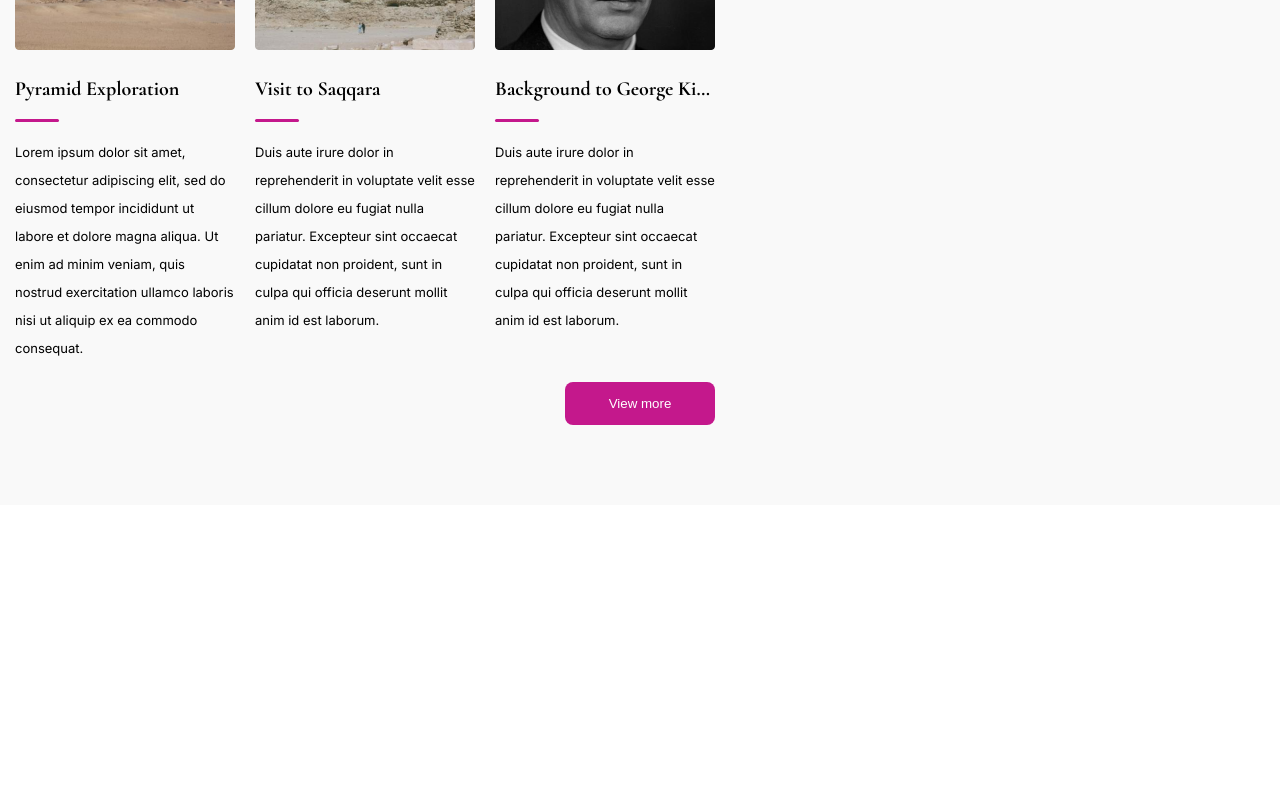
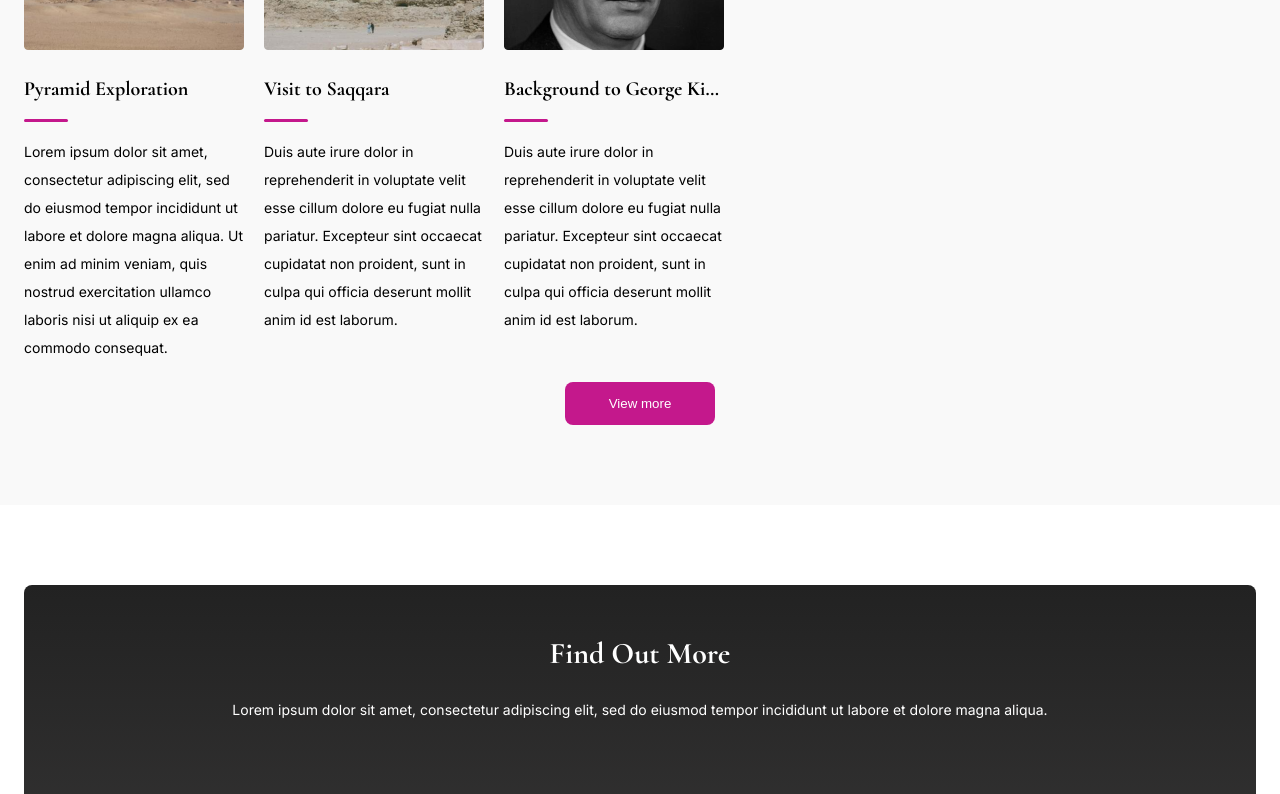
Before and after one commit to KunalP99/six-adepts-pma, a Next.js app: page / in a window 1280 px wide. Shown: the part 1940-2734 px from the top of the page. Before the commit the page ends 2445 px from the top, so only its background shows below. Built offline with nearby package versions, Linux system fonts and the light colour scheme.

Commit message:
feat: add Find Out More card

```diff
--- a/app/home.module.scss
+++ b/app/home.module.scss
@@ -22,7 +22,7 @@
     }
 
     p {
-      @include text;
+      @include text(400);
     }
     :nth-child(3) { //
       margin-top: 24px;
@@ -55,4 +55,34 @@
       margin-top: 20px;
     }
   }
+
+  .findOutMoreContainer {
+    @include container;
+
+    // "Find Out More" Card
+    .card {
+      background: linear-gradient(#222222, #3D3C3C);
+      border-radius: 8px;
+      text-align: center;
+      color: white;
+      padding: 50px 0px;
+
+      h1 {
+        padding-bottom: 24px;
+      }
+
+      p {
+        @include text(400);
+        padding: 0px 24px;
+      }
+
+      img {
+        margin: 70px 0px;
+      }
+
+      button {
+        @include secondary-btn;
+      }
+    }
+  }
 }
--- a/app/page.tsx
+++ b/app/page.tsx
@@ -33,6 +33,20 @@ export default function Home() {
           <Carousel data={articleShortHome} />
           <button type="button">View more</button>
         </section>
+
+        <section className={styles.findOutMoreContainer}>
+          <div className={styles.card}>
+            <h1 className={cormorant.className}>Find Out More</h1>
+            <p>Lorem ipsum dolor sit amet, consectetur adipiscing elit, sed do eiusmod tempor incididunt ut labore et dolore magna aliqua.</p>
+            <Image
+              src={"/UFO.png"}
+              width={195}
+              height={95}
+              alt="UFO"
+            />
+            <button>Get Started</button>
+          </div>
+        </section>
       </div>
     </main>
   );
--- a/app/variables.scss
+++ b/app/variables.scss
@@ -37,9 +37,10 @@ $primary-colour: #C4188C;
   font-weight: bold;
 }
 
-@mixin text {
+@mixin text($weight) {
   font-size: 14px;
   line-height: 28px;
+  font-weight: $weight;
 }
 
 @mixin article-slide-text {
@@ -57,6 +58,15 @@ $primary-colour: #C4188C;
   border-radius: 8px;
 }
 
+@mixin secondary-btn {
+  font-weight: 600;
+  border: none;
+  background: white;
+  color: $primary-colour;
+  padding: 14px 44px;
+  border-radius: 8px;
+}
+
 @mixin reset-btn {
   background: transparent;
   border: none;
@@ -69,7 +79,7 @@ $primary-colour: #C4188C;
 }
 
 @mixin container {
-  padding: 80px 15px 80px 15px;
+  padding: 80px 24px 80px 24px;
 }
 
 @mixin h1-container {
--- a/components/Carousel/carousel.module.scss
+++ b/components/Carousel/carousel.module.scss
@@ -19,6 +19,10 @@
         text-overflow: ellipsis;
       }
 
+      p {
+        @include text(400);
+      }
+
       .underline {
         @include underline(16px, 20%);
         margin-bottom: 16px;
```
Also changed, not shown: public/UFO.png (added).
